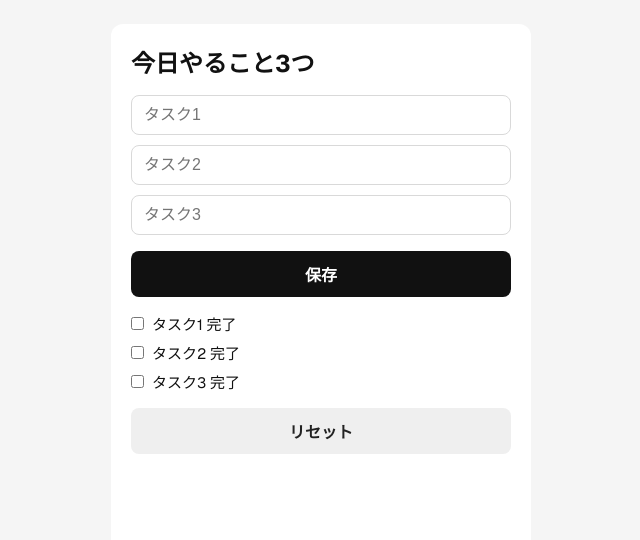
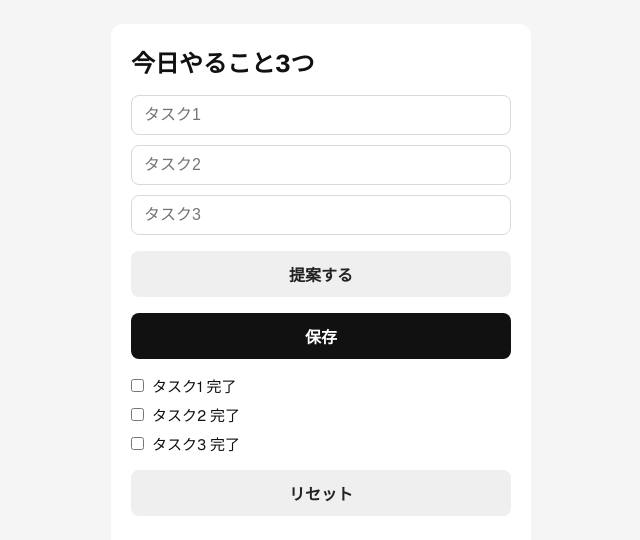
Before and after one commit to three0918kiyoshi/today-3-tasks, a Next.js app: page / in a window 1280 px wide. Shown: the top 540 px of the page, without its empty margins (319-959 px from the left). Built offline with nearby package versions, Linux system fonts and the light colour scheme.

Commit message:
feat: タスク提案ボタンを追加

```diff
--- a/src/app/page.tsx
+++ b/src/app/page.tsx
@@ -9,6 +9,7 @@ type TodoState = {
 };
 
 const STORAGE_KEY = "today-3-tasks";
+const TEMPLATE_TASKS = ["部屋を5分片付ける", "10分だけ読書する", "明日の準備をする"];
 const INITIAL_STATE: TodoState = {
   tasks: ["", "", ""],
   done: [false, false, false],
@@ -42,6 +43,27 @@ const readStoredState = (): TodoState => {
   }
 
   return INITIAL_STATE;
+};
+
+// 前回保存データの未完了タスクを優先し、足りない分を固定テンプレで補う
+const buildSuggestedTasks = (savedState: TodoState, templates: string[]): string[] => {
+  const fromUndone = savedState.tasks.filter((task, index) => {
+    return task.trim() !== "" && !savedState.done[index];
+  });
+
+  const suggestions = [...fromUndone];
+
+  for (const template of templates) {
+    if (suggestions.length >= 3) {
+      break;
+    }
+
+    if (!suggestions.includes(template)) {
+      suggestions.push(template);
+    }
+  }
+
+  return suggestions.slice(0, 3);
 };
 
 export default function Home() {
@@ -104,6 +126,25 @@ export default function Home() {
     showMessage("リセットしました");
   };
 
+  const handleSuggest = () => {
+    // 入力済みがある場合は、上書き前に確認する
+    const hasInput = tasks.some((task) => task.trim() !== "");
+    if (hasInput) {
+      const shouldOverwrite = window.confirm("入力内容を上書きして提案を反映しますか？");
+      if (!shouldOverwrite) {
+        return;
+      }
+    }
+
+    const savedState = readStoredState();
+    const suggestedTasks = buildSuggestedTasks(savedState, TEMPLATE_TASKS);
+    setState({
+      tasks: suggestedTasks,
+      done: [false, false, false],
+    });
+    showMessage("提案を反映しました");
+  };
+
   return (
     <div className={styles.page}>
       <main className={styles.main}>
@@ -121,6 +162,10 @@ export default function Home() {
             />
           ))}
         </div>
+
+        <button type="button" className={styles.secondaryButton} onClick={handleSuggest}>
+          提案する
+        </button>
 
         <button type="button" className={styles.primaryButton} onClick={handleSave}>
           保存
```
